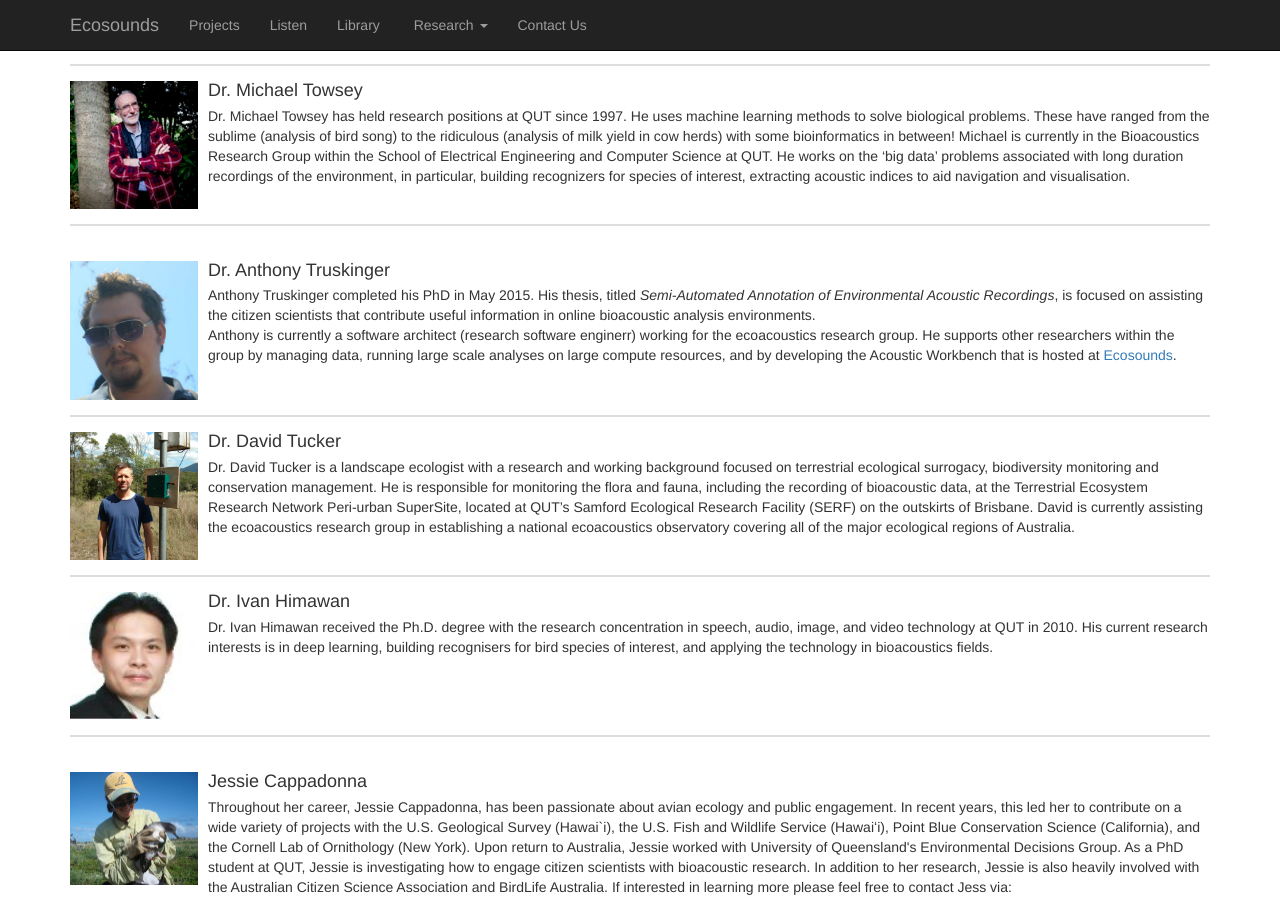
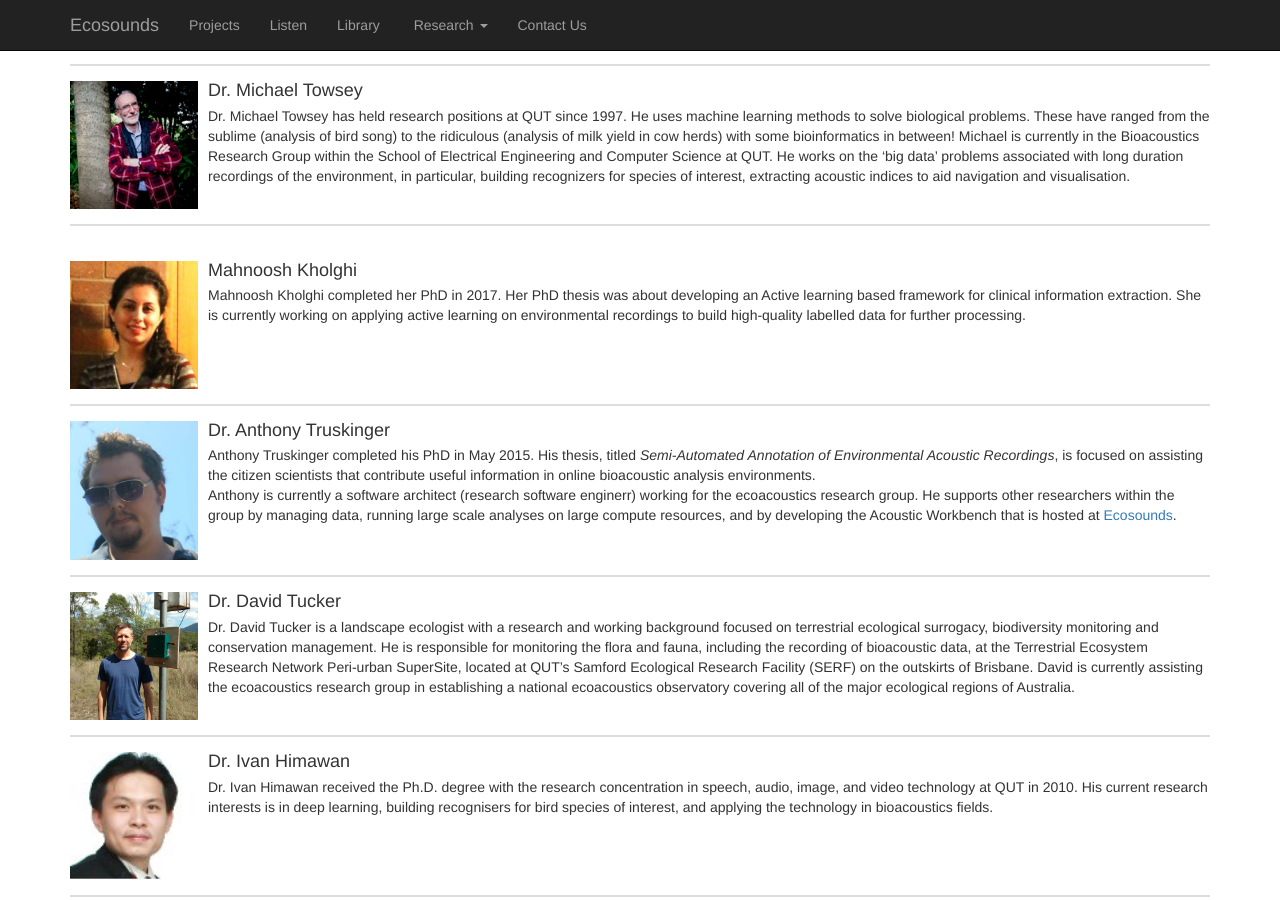
Before and after one commit to QutEcoacoustics/research-blog, a Jekyll site: the page built from people/people.html, in a window 1280 px wide and 900 px high, scrolled down 450 px. Built offline with Jekyll 4.4.1, drawn with Linux system fonts in a browser that asks for light colours; nearby versions of some CDN libraries.

Commit message:
add mahnoosh to people page

```diff
--- a/people/people.html
+++ b/people/people.html
@@ -59,6 +59,18 @@ title: Ecosounds | People
             </div>
         </li>
         <br />
+        <li class="media">
+            <span class="pull-left">
+                <img class="media-object" src="../images/mahnoosh.jpg" alt="Mahnoosh Kholghi">
+            </span>
+
+            <div class="media-body">
+                <h4 class="media-heading">Mahnoosh Kholghi</h4>
+                Mahnoosh Kholghi completed her PhD in 2017. Her PhD thesis was about developing an Active learning based framework for clinical information extraction.
+		She is currently working on applying active learning on environmental recordings to build high-quality labelled data for further processing.
+
+            </div>
+        </li>
         <li class="media">
             <span class="pull-left">
                 <img class="media-object" src="../images/Ant.jpg" alt="Anthony Truskinger">
```
Also changed, not shown: images/mahnoosh.jpg (added).
